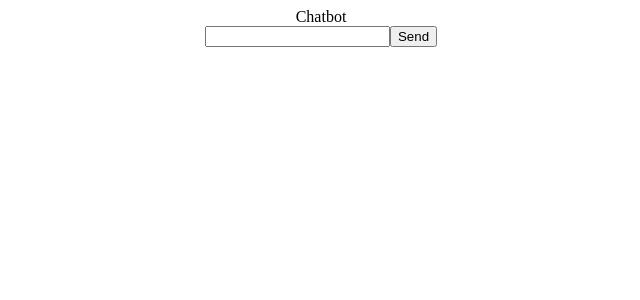
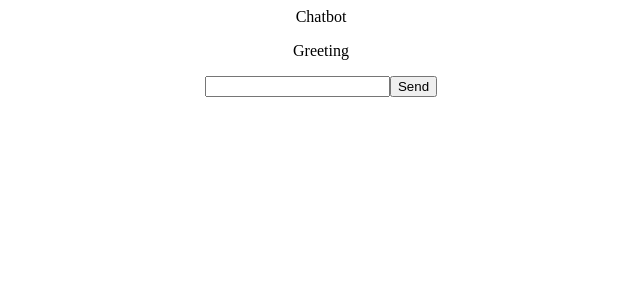
Before and after one commit to BlueFish6543/shoestring-2020, a React (Create React App) app: page / in a window 1280 px wide. Shown: the top 300 px of the page, without its empty margins (319-959 px from the left). Built offline with nearby package versions, Linux system fonts and the light colour scheme.

Commit message:
Fix messaging functionality

```diff
--- a/src/App.js
+++ b/src/App.js
@@ -4,8 +4,9 @@ import $ from 'jquery';
 
 function App() {
 
-  const [messages, setMessages] = React.useState([]);
-  const [userMessage, setUserMessage] = React.useState("");
+  const greeting = "Greeting";
+  const [messages, setMessages] = React.useState([greeting]);
+  const [userMessage, setUserMessage] = React.useState();
 
   const handleInputChange = event => {
     setUserMessage(event.target.value);
@@ -17,15 +18,16 @@ function App() {
       url: "/get_output",
       contentType: "application/json",
       data: JSON.stringify({
-          input_text: userMessage,
-          startup: false
+          input_text: userMessage
       })
     }).done(response => {
-      const updatedMessages = messages.concat(response);
+      let updatedMessages = messages.concat(userMessage);
+      updatedMessages = updatedMessages.concat(response);
       setMessages(updatedMessages);
     });
 
     event.preventDefault();
+    setUserMessage("");
   };
 
   return (
@@ -47,6 +49,7 @@ function App() {
             type="text"
             className="input-send"
             onChange={handleInputChange}
+            value={userMessage || ""}
           />
           <button type="submit" className="button-send">Send</button>
         </form>
```
Also changed, not shown: 1 other file (tests, documents, lock files or other folders).
